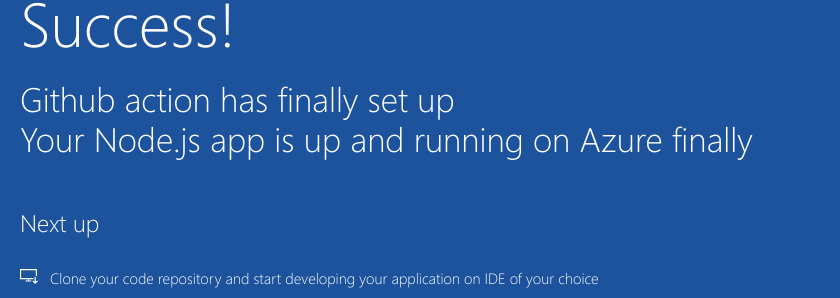
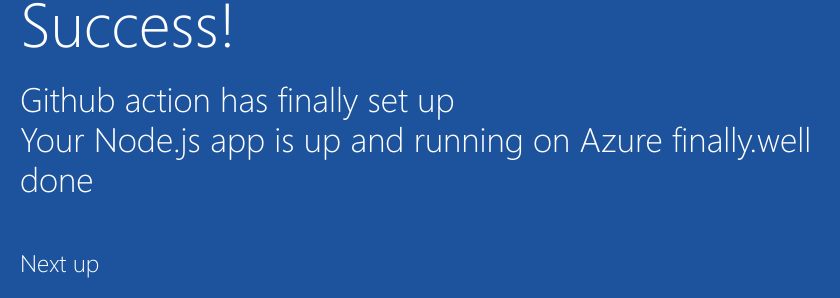
Before and after one commit to vivishno/new, a website: page index.html in a window 1280 px wide. Shown: the part 392-690 px from the top of the page, 205-1045 px from the left. Drawn offline with Linux system fonts and the light colour scheme.

Commit message:
Update index.html

```diff
--- a/index.html
+++ b/index.html
@@ -164,7 +164,7 @@
             <div class="content-body">
                 <div class="success-text">Success!</div>
                 <div class="description line-1"> Github action has finally set up</div>
-                <div class="description line-2"> Your Node.js app is up and running on Azure finally</div>
+                <div class="description line-2"> Your Node.js app is up and running on Azure finally.well done</div>
                 <div class="next-steps-container">
                     <div class="next-steps-header">Next up</div>
                     <div class="next-steps-body">
```
